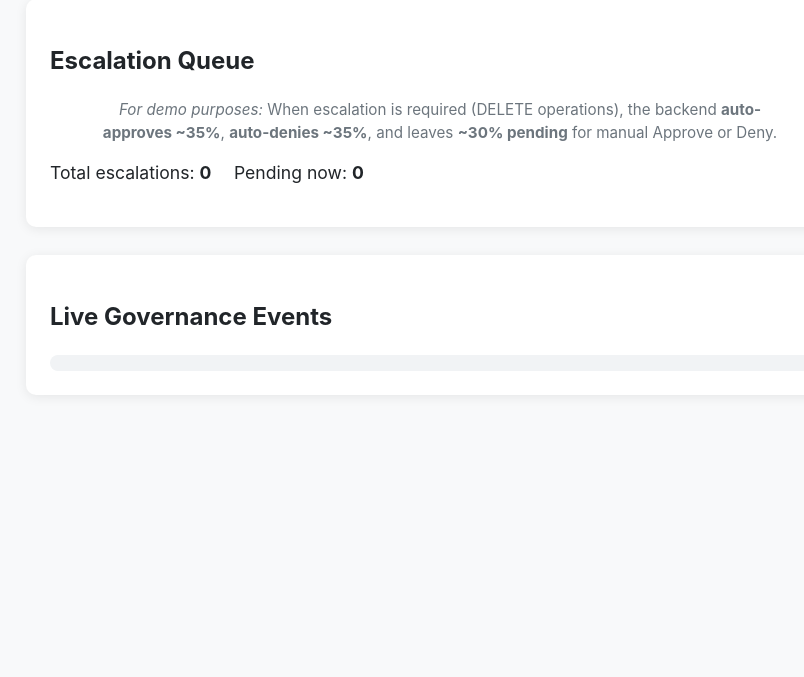
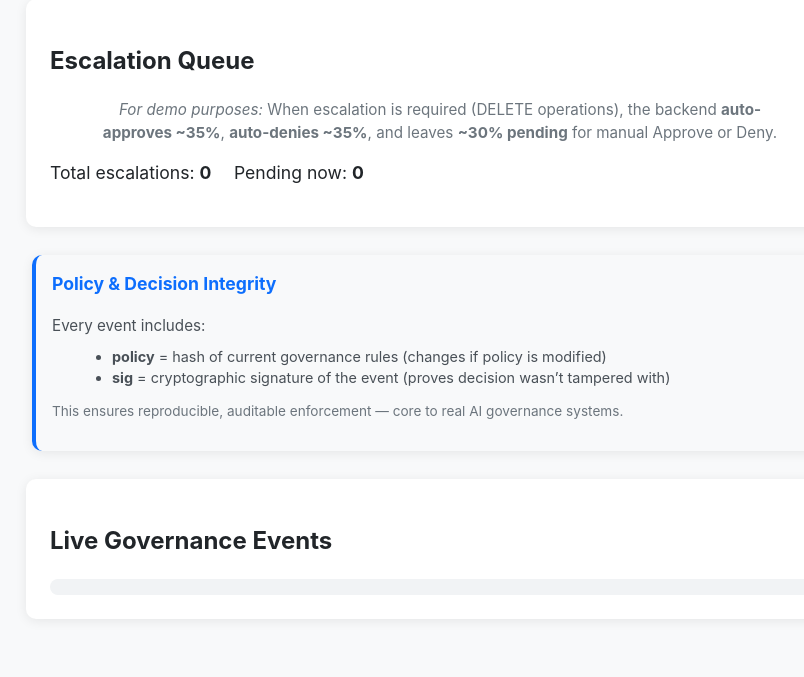
Before and after one commit to babyblueviper1/ai-governance-architecture, a Flask app: page / in a window 1280 px wide. Shown: the part 900-1577 px from the top of the page, without its empty margins (200-1004 px from the left). Before the commit the page ends 1225 px from the top, so only its background shows below. Run offline with Flask 3, Linux system fonts and the light colour scheme; data that the repository does not hold is empty.

Commit message:
nodes eternal

```diff
--- a/drvl-demo/templates/index.html
+++ b/drvl-demo/templates/index.html
@@ -324,6 +324,20 @@
     <div id="escalationQueue"></div>
 </div>
 
+<div class="panel" style="background: #f8f9fa; border-left: 4px solid #0d6efd; padding: 16px; margin: 20px auto; max-width: 780px;">
+    <h3 style="margin-top: 0; font-size: 1.1rem; color: #0d6efd;">Policy & Decision Integrity</h3>
+    <p style="font-size: 0.95rem; color: #495057; margin: 8px 0;">
+        Every event includes:
+    </p>
+    <ul style="font-size: 0.9rem; color: #495057; margin: 8px 0 0 20px; line-height: 1.5;">
+        <li><strong>policy</strong> = hash of current governance rules (changes if policy is modified)</li>
+        <li><strong>sig</strong> = cryptographic signature of the event (proves decision wasn’t tampered with)</li>
+    </ul>
+    <p style="font-size: 0.85rem; color: #6c757d; margin-top: 12px;">
+        This ensures reproducible, auditable enforcement — core to real AI governance systems.
+    </p>
+</div>
+
 <div class="panel">
     <h2>Live Governance Events</h2>
     <div id="events"></div>
```
